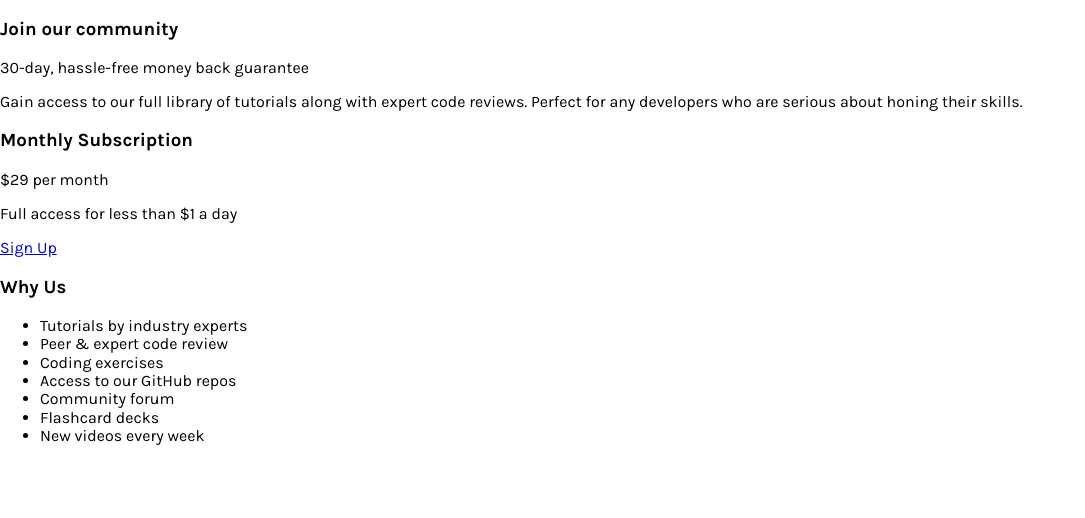
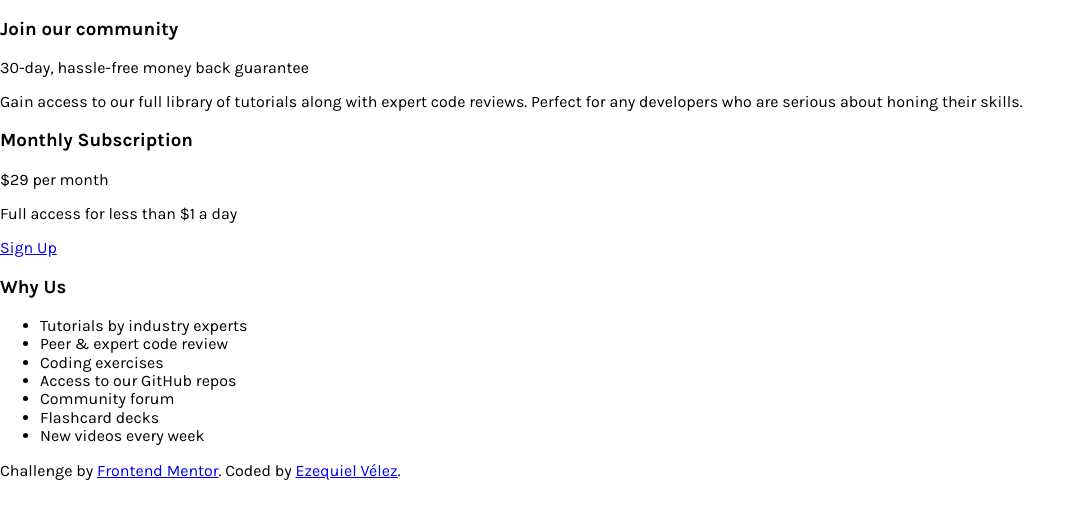
Before and after one commit to ezequielvelez/single-price-grid-component-master, a plain HTML site: page index.html in a window 1280 px wide. Shown: the whole page, without its empty margins (0-1085 px from the left). Drawn offline with Linux system fonts and the light colour scheme.

Commit message:
Se agrego el footer que faltaba en el body

```diff
--- a/index.html
+++ b/index.html
@@ -83,5 +83,12 @@
 
       </div>
     </div>
+
+    <footer class="footer">
+      <p class="atributtion">
+        Challenge by <a href="https://www.frontendmentor.io?ref=challenge" target=_blank>Frontend Mentor</a>. Coded by <a href="https://github.com/ezequielvelez" target=_blank>Ezequiel Vélez</a>.
+      </p>
+    </footer>
+
   </body>
 </html>
```
